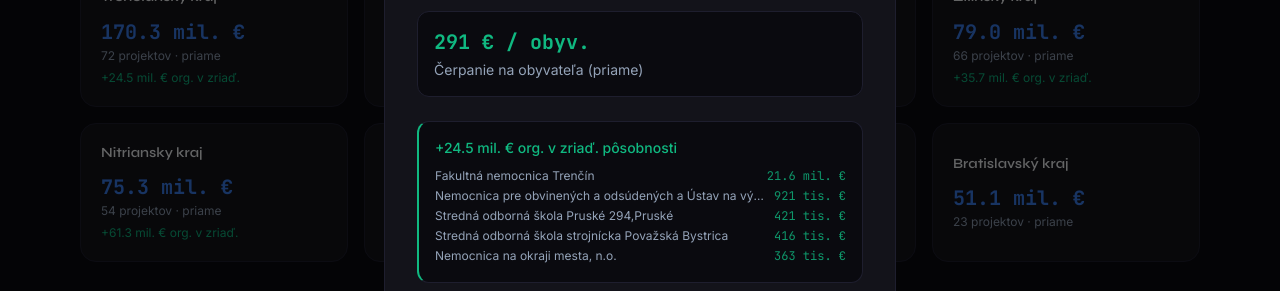
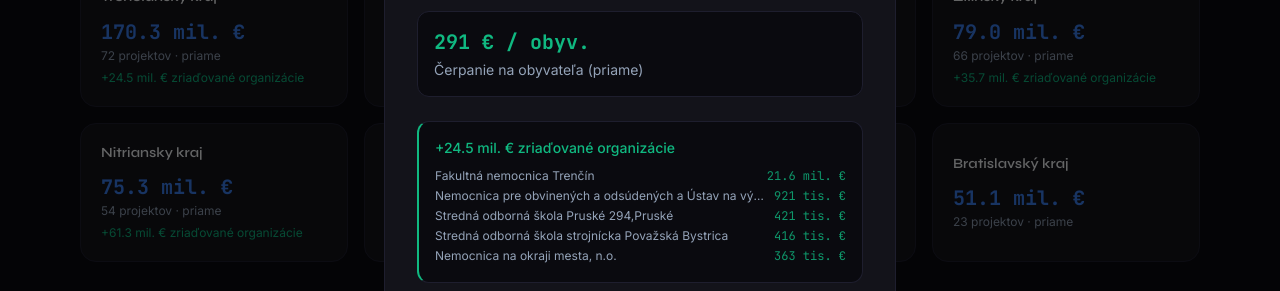
Before and after one commit to boriskrisko/povolbach-sk, a Next.js app in the folder frontend/: page / in a window 1280 px wide. Both pictures are taken after a click on the button 214 px from the left and 1077 px from the top of the page. Shown: the part 1041-1332 px from the top of the page. Built offline with nearby package versions, Linux system fonts and the light colour scheme; no server answers.

Commit message:
Fix subsidiary label text

```diff
--- a/frontend/src/components/MunicipalityModal.tsx
+++ b/frontend/src/components/MunicipalityModal.tsx
@@ -87,7 +87,7 @@ export default function MunicipalityModal({ municipality, onClose, locale }: Pro
                 </div>
                 <div className="text-[#10b981] text-xs">
                   +{formatAmount(subTotal, locale)}{' '}
-                  <span className="text-[#10b981]/70">{locale === 'sk' ? 'org.' : 'orgs'}</span>
+                  <span className="text-[#10b981]/70">{locale === 'sk' ? 'zriaďované org.' : 'orgs'}</span>
                 </div>
                 <div className="text-[#94a3b8] text-xs mt-1">{tr.modal_total}</div>
               </>
--- a/frontend/src/components/VucModal.tsx
+++ b/frontend/src/components/VucModal.tsx
@@ -97,7 +97,7 @@ export default function VucModal({ vuc, onClose, locale }: Props) {
         {vuc.subsidiary_total_eur > 0 && (
           <div className="mb-6 bg-[#0a0a0f] rounded-xl p-4 border border-[#1e1e2e] border-l-2 border-l-[#10b981]">
             <div className="text-sm font-medium text-[#10b981] mb-2">
-              +{formatAmount(vuc.subsidiary_total_eur, locale)} {locale === 'sk' ? 'org. v zriaď. pôsobnosti' : 'subsidiary orgs'}
+              +{formatAmount(vuc.subsidiary_total_eur, locale)} {locale === 'sk' ? 'zriaďované organizácie' : 'subsidiary orgs'}
             </div>
             {vuc.subsidiary_orgs.slice(0, 5).map((org, i) => (
               <div key={i} className="flex justify-between text-xs text-[#94a3b8] py-0.5">
--- a/frontend/src/components/VucSection.tsx
+++ b/frontend/src/components/VucSection.tsx
@@ -42,7 +42,7 @@ export default function VucSection({ viewMode, setViewMode, locale }: Props) {
     : 'EU funds absorbed at the regional government level';
   const capSuffix = locale === 'sk' ? '/ obyv.' : '/ cap.';
   const directLabel = locale === 'sk' ? 'priame' : 'direct';
-  const subsLabel = locale === 'sk' ? 'org. v zriaď.' : 'subsidiaries';
+  const subsLabel = locale === 'sk' ? 'zriaďované organizácie' : 'subsidiaries';
 
   return (
     <section className="py-24 px-4 max-w-6xl mx-auto">
```
